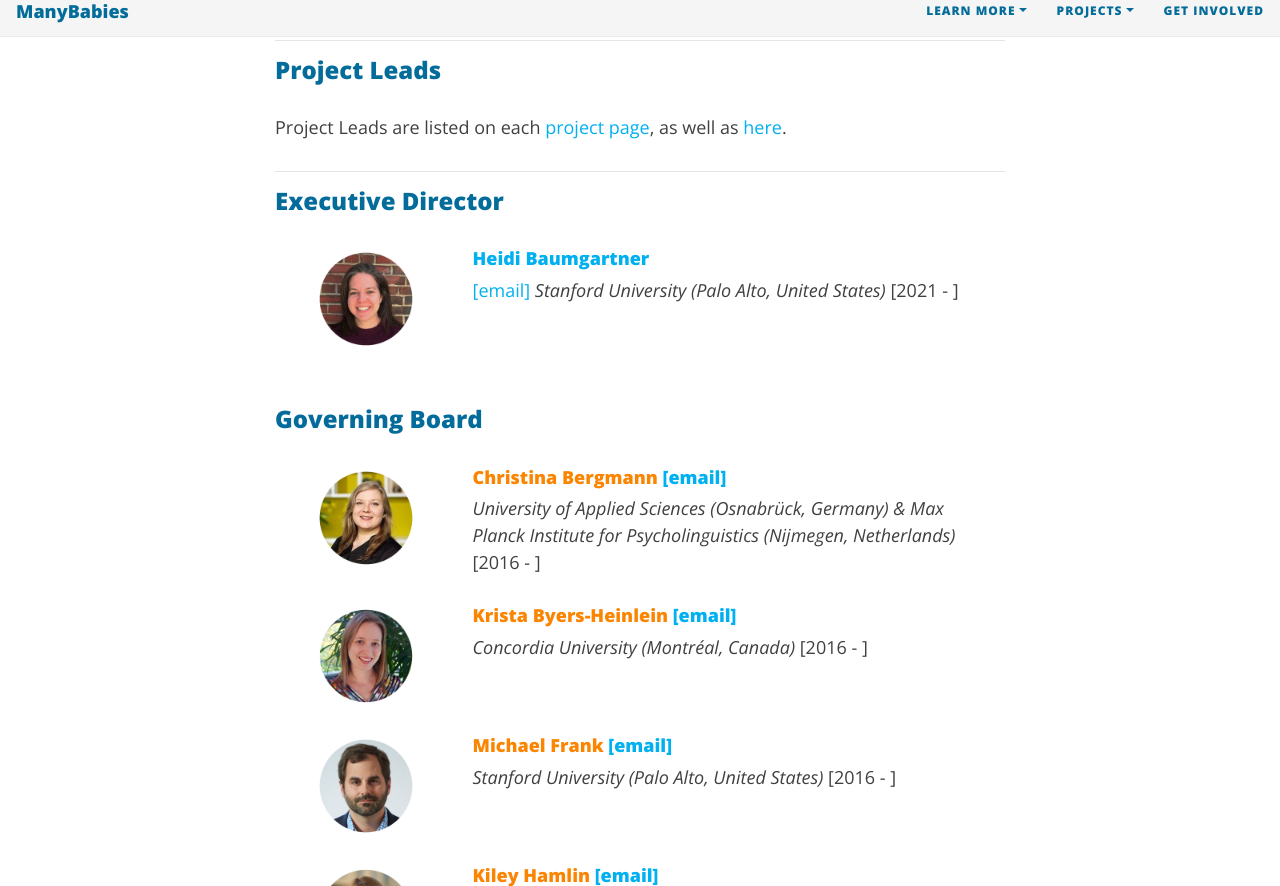
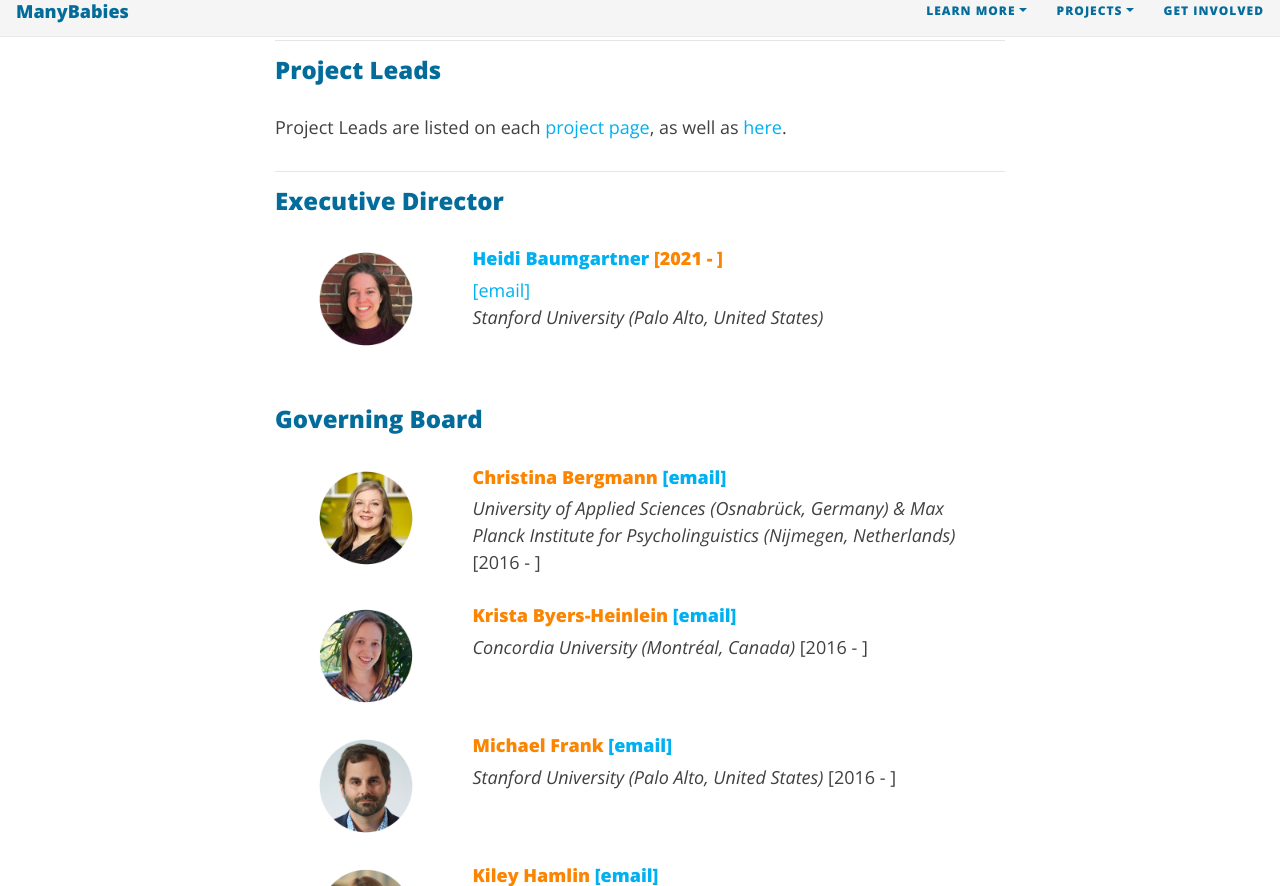
Before and after one commit to manybabies/manybabies.github.io, a Jekyll site: the page built from people.md, in a window 1280 px wide and 900 px high, scrolled down 1329 px, cut to the strip 14-900 px from the top of the window. Built offline with Jekyll 4.4.1, drawn with Linux system fonts in a browser that asks for light colours; nearby versions of some CDN libraries; some web fonts are replaced.

Commit message:
Update people.md

```diff
--- a/people.md
+++ b/people.md
@@ -39,8 +39,10 @@ Project Leads are listed on each [project page]({{site.baseurl}}/projects/), as
         <img src="/assets/img/HeidiBaumgartner.png" alt="Heidi Baumgartner" width="100" height="100">
       </div>
       <div class="col-sm-9">
-        <h4><a href="https://www-csli.stanford.edu/people/baumgartner-heidi">Heidi Baumgartner</a></h4> <a href="mailto:heidib@stanford.edu">[email]</a>
-        <i>Stanford University (Palo Alto, United States)</i> [2021 - ]
+        <h4><a href="https://www-csli.stanford.edu/people/baumgartner-heidi">Heidi Baumgartner</a> [2021 - ]</h4>
+        <a href="mailto:heidib@stanford.edu">[email]</a>
+        <br>
+        <i>Stanford University (Palo Alto, United States)</i>
       </div>
     </div>
     <div class="col-sm-12">
```
